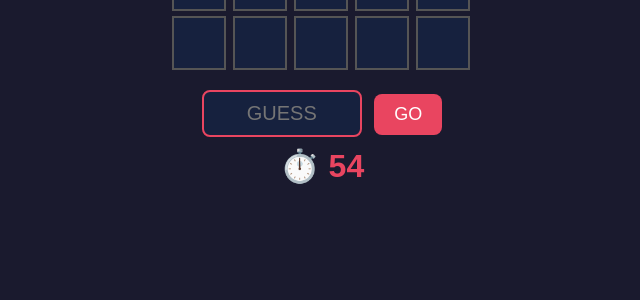
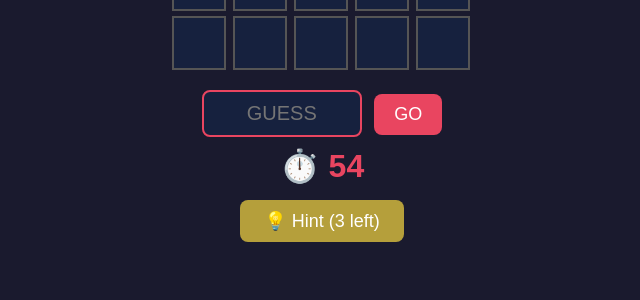
Before and after one commit to nidhidev-ai/word-guess-game, a Flask app: page / in a window 1280 px wide. Shown: the part 423-723 px from the top of the page, without its empty margins (318-958 px from the left). Run offline with Flask 3, Linux system fonts and the light colour scheme.

Commit message:
Update index.html

```diff
--- a/mygame/templates/index.html
+++ b/mygame/templates/index.html
@@ -82,6 +82,16 @@
   </div>
   <div id="timer" style="font-size: 32px; color: #e94560; font-weight: bold; margin: 10px;">⏱️ 60</div>
   <div id="message"></div>
+  <button id="hint-btn" onclick="giveHint()" style="
+  display: block;
+  margin: 10px auto;
+  padding: 10px 24px;
+  font-size: 18px;
+  background: #b59f3b;
+  color: white;
+  border: none;
+  border-radius: 8px;
+  cursor: pointer;">💡 Hint (3 left)</button>
   <button id="new-game-btn" onclick="location.reload()">🔄 New Game</button>
 
   <script>
@@ -102,6 +112,7 @@ let timerInterval = setInterval(function() {
     const word = "{{ word }}";
     let currentRow = 0;
     let gameOver = false;
+    let hints = 3;
     let wins = parseInt(localStorage.getItem('wins') || 0);
 let losses = parseInt(localStorage.getItem('losses') || 0);
 document.getElementById('wins').textContent = wins;
@@ -168,6 +179,25 @@ document.getElementById('losses').textContent = losses;
         input.focus();
       });
     }
+    function giveHint() {
+  if (hints <= 0) {
+    alert('No hints left!');
+    return;
+  }
+  if (gameOver) return;
+
+  for (let c = 0; c < 5; c++) {
+    const cell = document.getElementById('cell-' + currentRow + '-' + c);
+    if (cell.textContent === '') {
+      cell.textContent = word[c];
+      cell.style.color = '#b59f3b';
+      hints--;
+      document.getElementById('hint-btn').textContent = '💡 Hint (' + hints + ' left)';
+      break;
+    }
+  }
+}
+
   </script>
 </body>
 </html>
```
